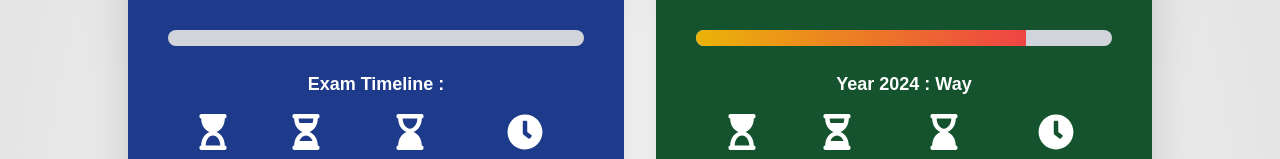
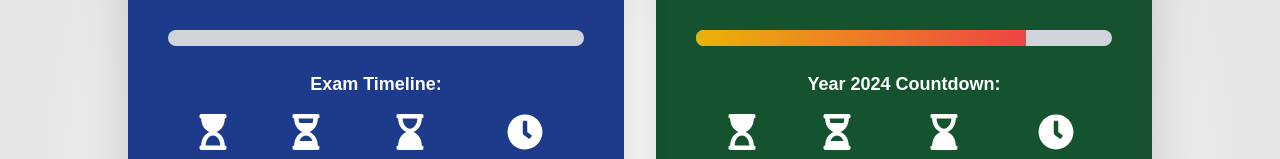
Before and after one commit to sandeshkhadka283/NRB, a Next.js app: page / in a window 1280 px wide. Shown: the part 266-425 px from the top of the page. Built offline with nearby package versions, Linux system fonts and the light colour scheme.

Commit message:
type error , fixes

```diff
--- a/app/page.tsx
+++ b/app/page.tsx
@@ -9,7 +9,7 @@ const TARGET_DATE_END_OF_2024 = new Date(2024, 11, 31, 23, 59, 59); // End of 20
 const TARGET_DATE_CU_APPLICATION = new Date(2024, 11, 15, 23, 59, 59); // CU Application Date
 const TARGET_DATE_CU_BOLDER_START = new Date(2024, 7, 1); // Start date for CU Boulder (August 1, 2024)
 
-const getFutureDate = (days) => new Date(Date.now() + days * 24 * 60 * 60 * 1000);
+const getFutureDate = (days: number): Date => new Date(Date.now() + days * 24 * 60 * 60 * 1000);
 
 const Home = () => {
   const [timeLeft, setTimeLeft] = useState(new Date(getFutureDate(39)));
@@ -35,7 +35,7 @@ const Home = () => {
     }
   }, []);
 
-  const getTimeParts = (date) => {
+  const getTimeParts = (date: Date) => {
     const totalSecondsLeft = Math.max(Math.floor((date.getTime() - new Date().getTime()) / 1000), 0);
     const days = Math.floor(totalSecondsLeft / (3600 * 24));
     const hours = Math.floor((totalSecondsLeft % (3600 * 24)) / 3600);
@@ -81,7 +81,7 @@ const Home = () => {
           <div className="w-full bg-gray-300 rounded-full h-4 mb-6 overflow-hidden">
             <div className="bg-gradient-to-r from-yellow-500 to-red-500 h-full transition-all duration-500" style={{ width: `${progressBarWidth39}%` }}></div>
           </div>
-          <h3 className="text-lg font-semibold text-center mb-4">Exam Timeline :  </h3>
+          <h3 className="text-lg font-semibold text-center mb-4">Exam Timeline:</h3>
 
           <div className="flex justify-around text-lg">
             <div className="flex flex-col items-center">
@@ -113,7 +113,7 @@ const Home = () => {
           <div className="w-full bg-gray-300 rounded-full h-4 mb-6 overflow-hidden">
             <div className="bg-gradient-to-r from-yellow-500 to-red-500 h-full transition-all duration-500" style={{ width: `${progressBarWidth2024}%` }}></div>
           </div>
-          <h3 className="text-lg font-semibold text-center mb-4">Year 2024 : Way </h3>
+          <h3 className="text-lg font-semibold text-center mb-4">Year 2024 Countdown:</h3>
           <div className="flex justify-around text-lg">
             <div className="flex flex-col items-center">
               <FaHourglassStart className="text-4xl mb-1" />
@@ -144,7 +144,7 @@ const Home = () => {
           <div className="w-full bg-gray-300 rounded-full h-4 mb-6 overflow-hidden">
             <div className="bg-gradient-to-r from-yellow-500 to-red-500 h-full transition-all duration-500" style={{ width: `${progressBarWidthBoulder}%` }}></div>
           </div>
-          <h3 className="text-lg font-semibold text-center mb-4">CU Boulder Application Submission Date : </h3>
+          <h3 className="text-lg font-semibold text-center mb-4">CU Boulder Application Submission Date:</h3>
           <div className="flex justify-around text-lg">
             <div className="flex flex-col items-center">
               <FaHourglassStart className="text-4xl mb-1" />
```
